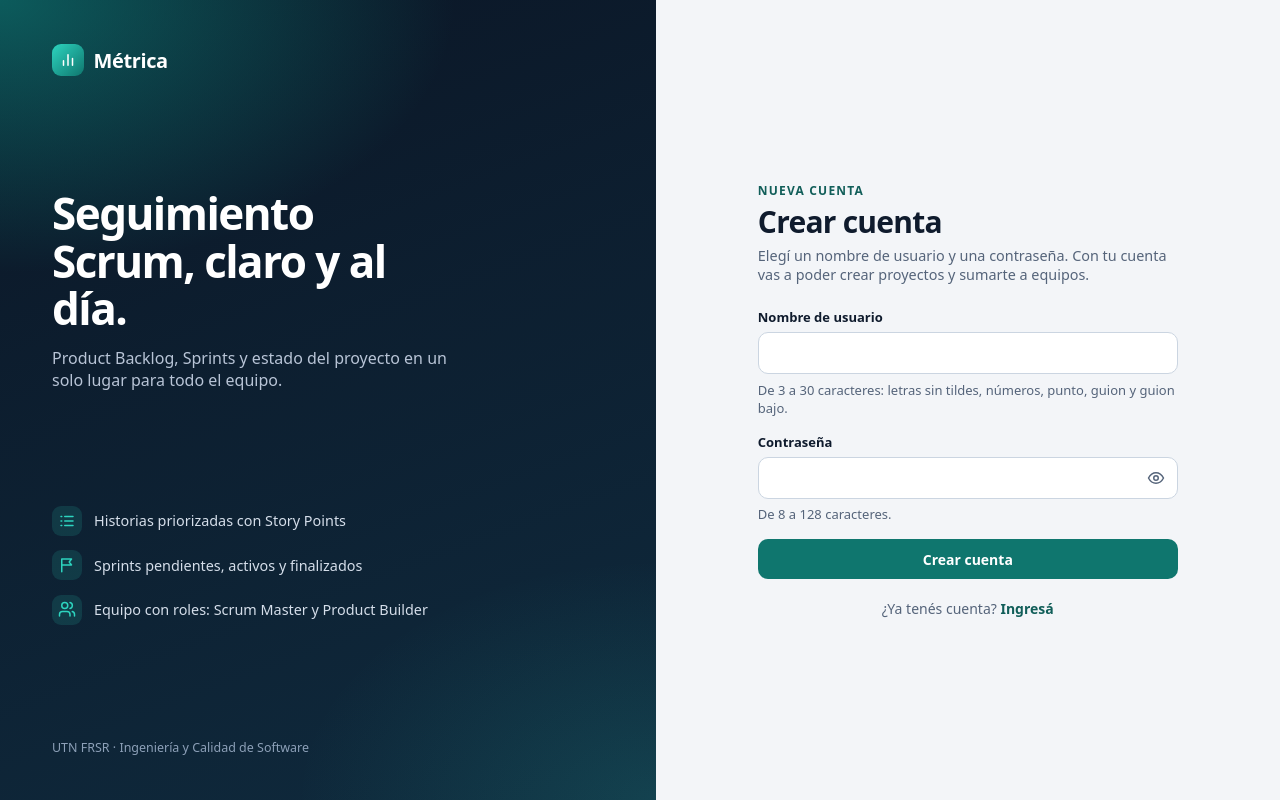
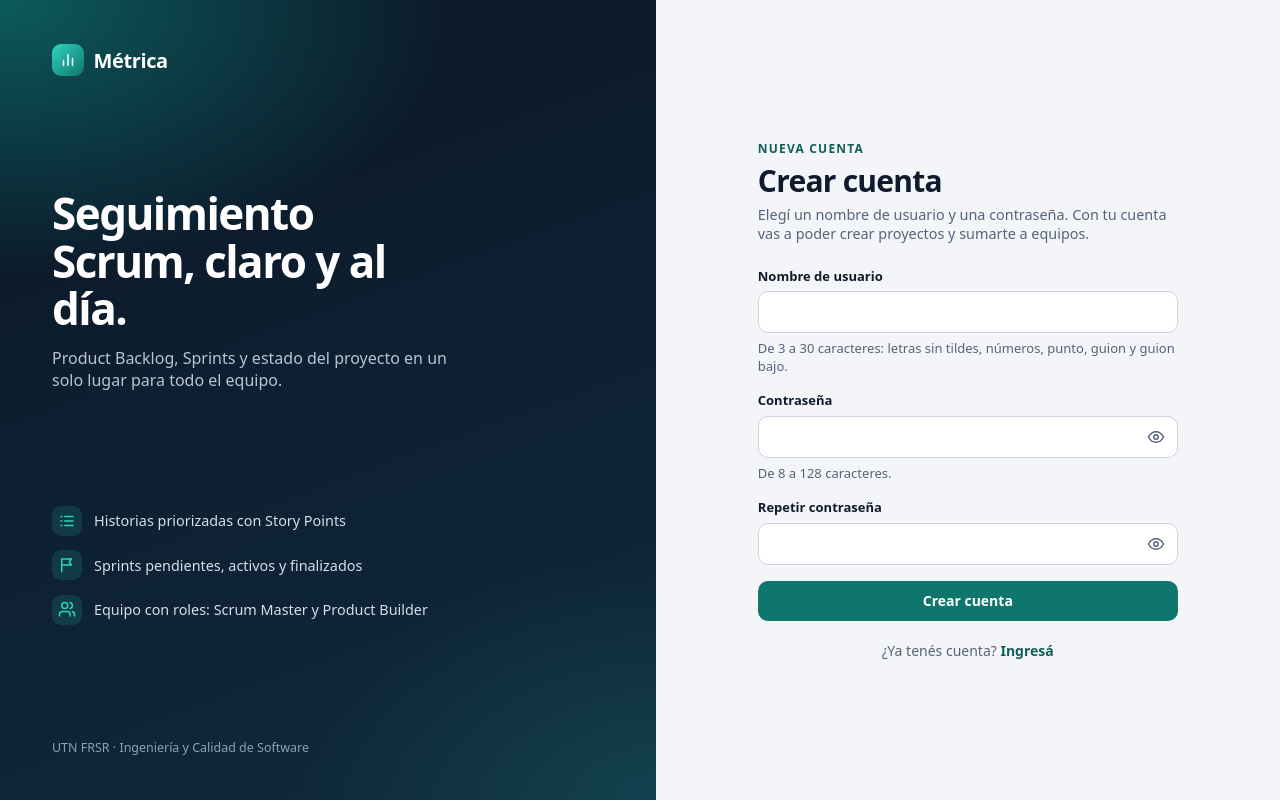
Before and after one commit to MoyaCarlos/seguimiento-medicion, a React (Vite) app in the folder web/: page /registro in a window 1280 px wide. Built offline with nearby package versions, Linux system fonts and the light colour scheme.

Commit message:
GREEN: agregar «Repetir contraseña» al registro con validación de vacío y coincidencia, tests en verde
Co-Authored-By: Claude Sonnet 5.5 <noreply@anthropic.com>

```diff
--- a/web/src/features/autenticacion/CampoContrasena.tsx
+++ b/web/src/features/autenticacion/CampoContrasena.tsx
@@ -7,9 +7,10 @@ type Props = Omit<InputHTMLAttributes<HTMLInputElement>, 'type'> & {
   label: string
   error?: string
   ayuda?: string
+  etiquetaVer?: string
 }
 
-export function CampoContrasena(props: Props) {
+export function CampoContrasena({ etiquetaVer = 'Mostrar contraseña', ...props }: Props) {
   const [visible, setVisible] = useState(false)
 
   return (
@@ -20,7 +21,7 @@ export function CampoContrasena(props: Props) {
         <button
           type="button"
           className="campo-contrasena__ver"
-          aria-label="Mostrar contraseña"
+          aria-label={etiquetaVer}
           aria-pressed={visible}
           onClick={() => setVisible((actual) => !actual)}
         >
--- a/web/src/features/autenticacion/FormularioCredenciales.tsx
+++ b/web/src/features/autenticacion/FormularioCredenciales.tsx
@@ -8,7 +8,7 @@ import { LoadingIndicator } from '../../compartido/componentes/LoadingIndicator'
 import { CampoContrasena } from './CampoContrasena'
 import './estilos.css'
 
-type Campo = 'nombre' | 'contrasena'
+type Campo = 'nombre' | 'contrasena' | 'repeticion'
 
 type Props = {
   titulo: string
@@ -22,7 +22,7 @@ type Props = {
   enviar(nombre: string, contrasena: string): Promise<void>
 }
 
-const MENSAJES_VACIO: Record<'ingreso' | 'registro', Record<Campo, string>> = {
+const MENSAJES_VACIO: Record<'ingreso' | 'registro', Record<'nombre' | 'contrasena', string>> = {
   ingreso: { nombre: 'Ingresá tu nombre de usuario.', contrasena: 'Ingresá tu contraseña.' },
   registro: {
     nombre: 'el nombre de usuario debe tener entre 3 y 30 caracteres',
@@ -55,6 +55,7 @@ export function FormularioCredenciales({
 }: Props) {
   const [nombre, setNombre] = useState('')
   const [contrasena, setContrasena] = useState('')
+  const [repeticion, setRepeticion] = useState('')
   const [errores, setErrores] = useState<Partial<Record<Campo, string>>>({})
   const [errorGeneral, setErrorGeneral] = useState('')
   const [enviando, setEnviando] = useState(false)
@@ -72,11 +73,13 @@ export function FormularioCredenciales({
     evento.preventDefault()
     setErrorGeneral('')
     const mensajes = MENSAJES_VACIO[contrasenaNueva ? 'registro' : 'ingreso']
-    const vacios: Partial<Record<Campo, string>> = {}
-    if (!nombre.trim()) vacios.nombre = mensajes.nombre
-    if (!contrasena) vacios.contrasena = mensajes.contrasena
-    setErrores(vacios)
-    if (Object.keys(vacios).length > 0) return
+    const invalidos: Partial<Record<Campo, string>> = {}
+    if (!nombre.trim()) invalidos.nombre = mensajes.nombre
+    if (!contrasena) invalidos.contrasena = mensajes.contrasena
+    if (contrasenaNueva && !repeticion) invalidos.repeticion = 'Repetí la contraseña.'
+    else if (contrasenaNueva && repeticion !== contrasena) invalidos.repeticion = 'Las contraseñas no coinciden.'
+    setErrores(invalidos)
+    if (Object.keys(invalidos).length > 0) return
     setEnviando(true)
     try {
       await enviar(nombre, contrasena)
@@ -116,6 +119,17 @@ export function FormularioCredenciales({
           onChange={(evento) => setContrasena(evento.target.value)}
           error={errores.contrasena}
         />
+        {contrasenaNueva && (
+          <CampoContrasena
+            name="repeticion"
+            label="Repetir contraseña"
+            etiquetaVer="Mostrar la repetición de la contraseña"
+            autoComplete="new-password"
+            value={repeticion}
+            onChange={(evento) => setRepeticion(evento.target.value)}
+            error={errores.repeticion}
+          />
+        )}
 
         {enviando && <LoadingIndicator />}
 
```
